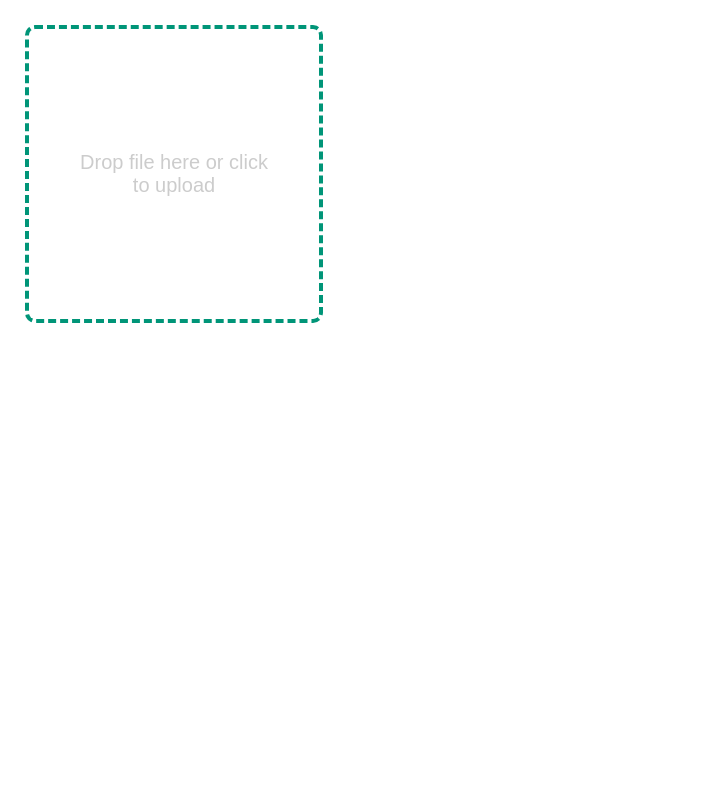
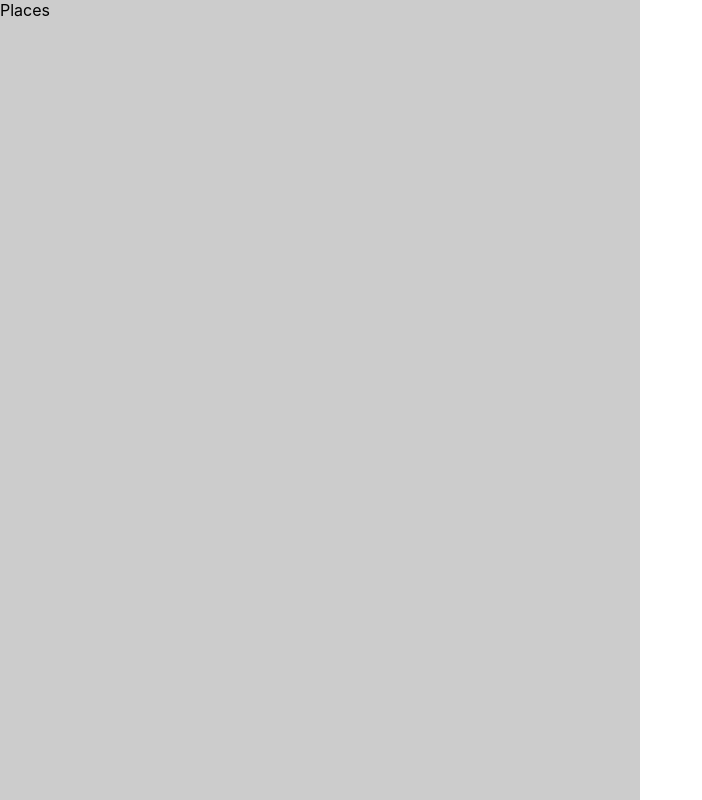
Before and after one commit to nativekar/Here-DnD, a React (Create React App) app in the folder geo-location/: page / in a window 1280 px wide. Shown: the whole page, without its empty margins (0-702 px from the left). Built offline with nearby package versions, Linux system fonts and the light colour scheme.

Commit message:
feat: drag and drop file and query GEO API

```diff
--- a/geo-location/src/App.css
+++ b/geo-location/src/App.css
@@ -1,48 +1,3 @@
-.drop-zone {
-  max-width: 200px;
-  height: 200px;
-  padding: 45px;
-  margin: 25px;
-  display: flex;
-  align-items: center;
-  justify-content: center;
-  text-align: center;
-  font-family: "Quicksand", sans-serif;
-  font-weight: 500;
-  font-size: 20px;
-  cursor: pointer;
-  color: #cccccc;
-  border: 4px dashed #009578;
-  border-radius: 10px;
+.App {
+  height: 100%;
 }
-
-.drop-zone--over {
-  border-style: solid;
-}
-
-.drop-zone__input {
-  display: none;
-}
-
-.drop-zone__thumb {
-  width: 100%;
-  height: 100%;
-  border-radius: 10px;
-  overflow: hidden;
-  background-color: #cccccc;
-  background-size: cover;
-  position: relative;
-}
-
-.drop-zone__thumb::after {
-  content: attr(data-label);
-  position: absolute;
-  bottom: 0;
-  left: 0;
-  width: 100%;
-  padding: 5px 0;
-  color: #ffffff;
-  background: rgba(0, 0, 0, 0.75);
-  font-size: 14px;
-  text-align: center;
-}
--- a/geo-location/src/App.js
+++ b/geo-location/src/App.js
@@ -1,9 +1,40 @@
 import "./App.css";
 import FileUpload from "./Components/FileUpload/FileUpload";
+
 function App() {
+  const handleDrop = (files) => {
+    var reader = new FileReader();
+    reader.onload = onReaderLoad;
+    reader.readAsText(files[0]);
+  };
+
+  const onReaderLoad = (event) => {
+    const arr = JSON.parse(event.target.result);
+
+    const key = "oB8ZKJN34cD_iDu89ilrcTar4f1MhxJ3tsNXcKfXWLI";
+
+    // Generate a new API KEY. This KEY is expired.
+    const url = `https://reverse.geocoder.ls.hereapi.com/6.2/reversegeocode.json?apiKey=${key}`;
+
+    arr.forEach((item) => {
+      fetch(
+        `${url}&mode=retrieveAddresses&prox=${item.Latitude},${item.Longitude}`
+      )
+        .then((response) => response.json())
+        .then((responseData) => {
+          console.log(responseData);
+        })
+        .catch((err) => console.log(err));
+    });
+  };
+
   return (
     <div className="App">
-      <FileUpload />
+      <FileUpload handleDrop={handleDrop}>
+        <div style={{ height: "100%", width: 200 }}>
+          <label>Places</label>
+        </div>
+      </FileUpload>
     </div>
   );
 }
--- a/geo-location/src/Components/FileUpload/FileUpload.jsx
+++ b/geo-location/src/Components/FileUpload/FileUpload.jsx
@@ -1,57 +1,95 @@
-import React, { PureComponent } from "react";
-
-class FileUpload extends PureComponent {
+import React, { Component } from "react";
+class FileUpload extends Component {
   state = {
-    file: [],
+    drag: false,
   };
-
-  uploadFile = () => {
-    document.querySelectorAll(".drop-zone__input").forEach((inputElement) => {
-      const dropZoneElement = inputElement.closest(".drop-zone");
-      dropZoneElement.addEventListener("click", (e) => {
-        inputElement.click();
-      });
-      inputElement.addEventListener("change", (e) => {
-        if (inputElement.files.length) {
-          //   updateThumbnail(dropZoneElement, inputElement.files[0]);
-        }
-      });
-      dropZoneElement.addEventListener("dragover", (e) => {
-        e.preventDefault();
-        dropZoneElement.classList.add("drop-zone--over");
-      });
-
-      ["dragleave", "dragend"].forEach((type) => {
-        dropZoneElement.addEventListener(type, (e) => {
-          dropZoneElement.classList.remove("drop-zone--over");
-        });
-      });
-
-      dropZoneElement.addEventListener("drop", (e) => {
-        e.preventDefault();
-
-        if (e.dataTransfer.files.length) {
-          inputElement.files = e.dataTransfer.files;
-          //   updateThumbnail(dropZoneElement, e.dataTransfer.files[0]);
-        }
-
-        dropZoneElement.classList.remove("drop-zone--over");
-      });
-    });
+  dropRef = React.createRef();
+  handleDrag = (e) => {
+    e.preventDefault();
+    e.stopPropagation();
   };
-
+  handleDragIn = (e) => {
+    e.preventDefault();
+    e.stopPropagation();
+    this.dragCounter++;
+    if (e.dataTransfer.items && e.dataTransfer.items.length > 0) {
+      this.setState({ drag: true });
+    }
+  };
+  handleDragOut = (e) => {
+    e.preventDefault();
+    e.stopPropagation();
+    this.dragCounter--;
+    if (this.dragCounter === 0) {
+      this.setState({ drag: false });
+    }
+  };
+  handleDrop = (e) => {
+    e.preventDefault();
+    e.stopPropagation();
+    this.setState({ drag: false });
+    if (e.dataTransfer.files && e.dataTransfer.files.length > 0) {
+      this.props.handleDrop(e.dataTransfer.files);
+      e.dataTransfer.clearData();
+      this.dragCounter = 0;
+    }
+  };
+  componentDidMount() {
+    let div = this.dropRef.current;
+    div.addEventListener("dragenter", this.handleDragIn);
+    div.addEventListener("dragleave", this.handleDragOut);
+    div.addEventListener("dragover", this.handleDrag);
+    div.addEventListener("drop", this.handleDrop);
+  }
+  componentWillUnmount() {
+    let div = this.dropRef.current;
+    div.removeEventListener("dragenter", this.handleDragIn);
+    div.removeEventListener("dragleave", this.handleDragOut);
+    div.removeEventListener("dragover", this.handleDrag);
+    div.removeEventListener("drop", this.handleDrop);
+  }
   render() {
     return (
-      <div className="file-upload">
-        <div className="drop-zone">
-          <span className="drop-zone__prompt">
-            Drop file here or click to upload
-          </span>
-          <input type="file" name="myFile" className="drop-zone__input" />
-        </div>
+      <div
+        style={{
+          height: "100%",
+          width: "50%",
+          position: "relative",
+          backgroundColor: "#ccc",
+        }}
+        ref={this.dropRef}
+      >
+        {this.state.dragging && (
+          <div
+            style={{
+              border: "dashed grey 4px",
+              backgroundColor: "rgba(255,255,255,.8)",
+              position: "absolute",
+              top: 0,
+              bottom: 0,
+              left: 0,
+              right: 0,
+              zIndex: 9999,
+            }}
+          >
+            <div
+              style={{
+                position: "absolute",
+                top: "50%",
+                right: 0,
+                left: 0,
+                textAlign: "center",
+                color: "grey",
+                fontSize: 36,
+              }}
+            >
+              <div>drop here :)</div>
+            </div>
+          </div>
+        )}
+        {this.props.children}
       </div>
     );
   }
 }
-
 export default FileUpload;
--- a/geo-location/src/index.css
+++ b/geo-location/src/index.css
@@ -1,13 +1,19 @@
 body {
   margin: 0;
-  font-family: -apple-system, BlinkMacSystemFont, 'Segoe UI', 'Roboto', 'Oxygen',
-    'Ubuntu', 'Cantarell', 'Fira Sans', 'Droid Sans', 'Helvetica Neue',
+  font-family: -apple-system, BlinkMacSystemFont, "Segoe UI", "Roboto", "Oxygen",
+    "Ubuntu", "Cantarell", "Fira Sans", "Droid Sans", "Helvetica Neue",
     sans-serif;
   -webkit-font-smoothing: antialiased;
   -moz-osx-font-smoothing: grayscale;
 }
 
 code {
-  font-family: source-code-pro, Menlo, Monaco, Consolas, 'Courier New',
+  font-family: source-code-pro, Menlo, Monaco, Consolas, "Courier New",
     monospace;
 }
+
+html,
+body,
+#root {
+  height: 100%;
+}
```
Also changed, not shown: 2 other files (tests, documents, lock files or other folders).
